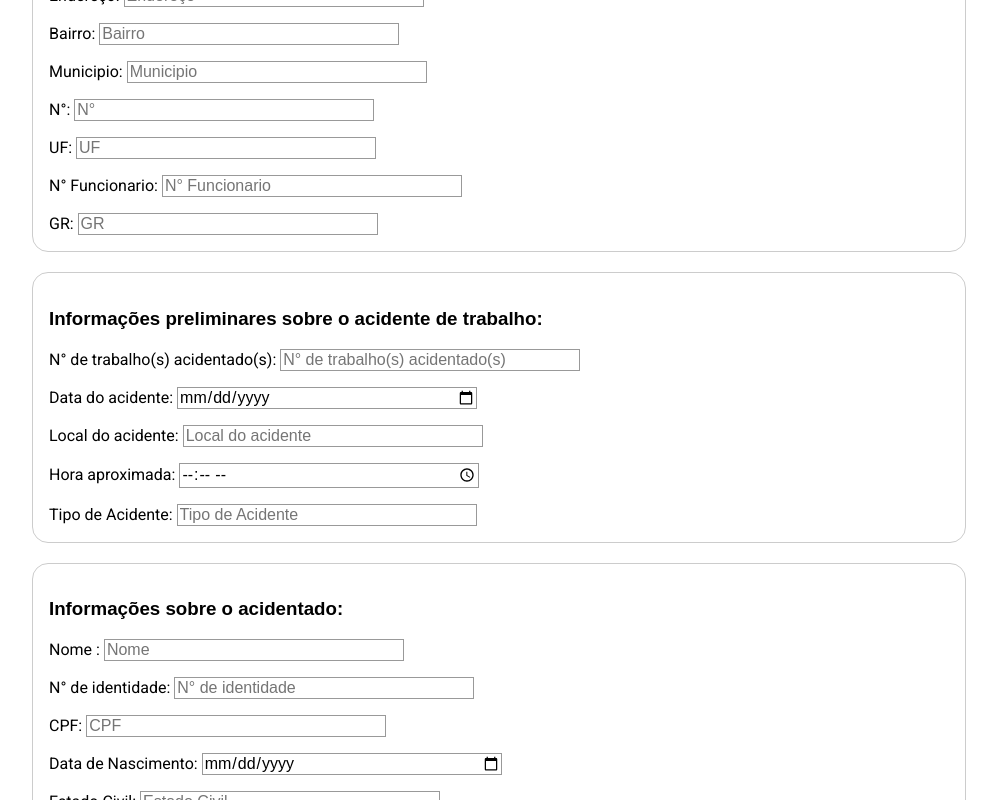
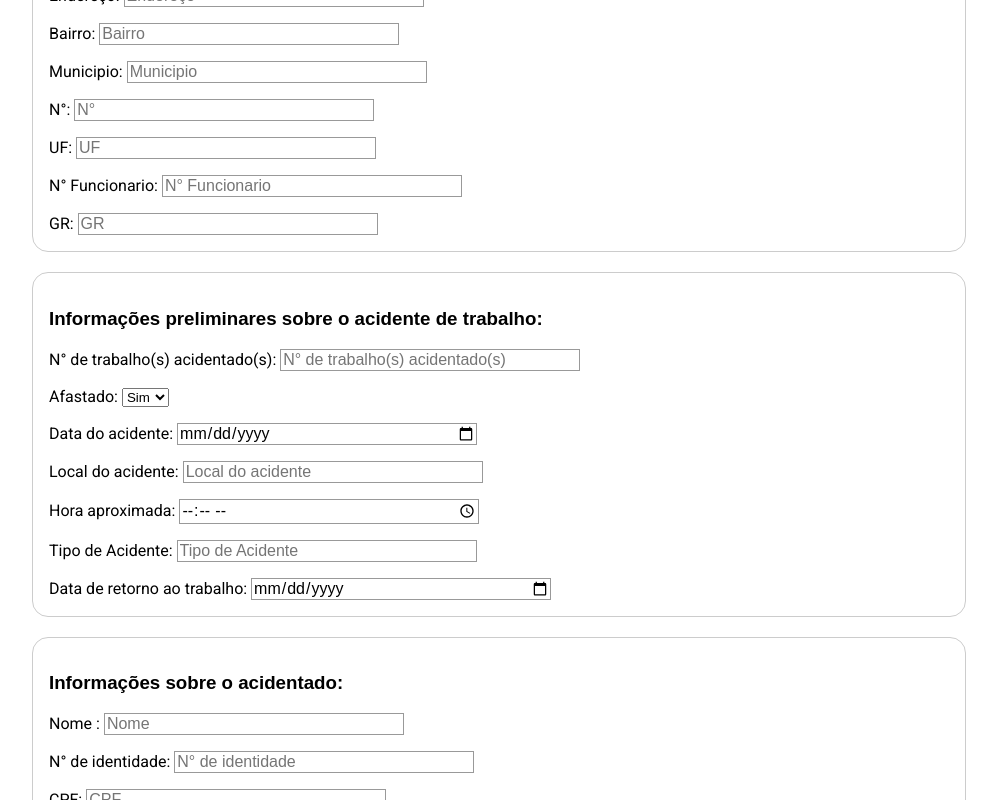
Before and after one commit to Mateus-GS/Health-lab, an Angular app in the folder front-end/healthLab/: page /relatorio-de-acidente in a window 1280 px wide. Shown: the part 430-1230 px from the top of the page, without its empty margins (141-1138 px from the left). Built offline with nearby package versions, Linux system fonts and the light colour scheme; a web font is replaced by a local one.

Commit message:
concluindo tela relatorio de acidente

```diff
--- a/front-end/healthLab/src/app/pages/relatorio-de-acidente/relatorio-de-acidente.component.html
+++ b/front-end/healthLab/src/app/pages/relatorio-de-acidente/relatorio-de-acidente.component.html
@@ -74,6 +74,14 @@
         </div>
 
         <div>
+            <span>Afastado: </span>
+            <select >
+                <option value="1">Sim</option>
+                <option value="2">Não</option>
+            </select>
+        </div>
+
+        <div>
             <span>Data do acidente: </span>
             <input type="date">
         </div>
@@ -91,6 +99,11 @@
         <div >
             <span>Tipo de Acidente: </span>
             <input type="text" placeholder="Tipo de Acidente">
+        </div>
+
+        <div >
+            <span>Data de retorno ao trabalho: </span>
+            <input type="date">
         </div>
 
     </form>
```
